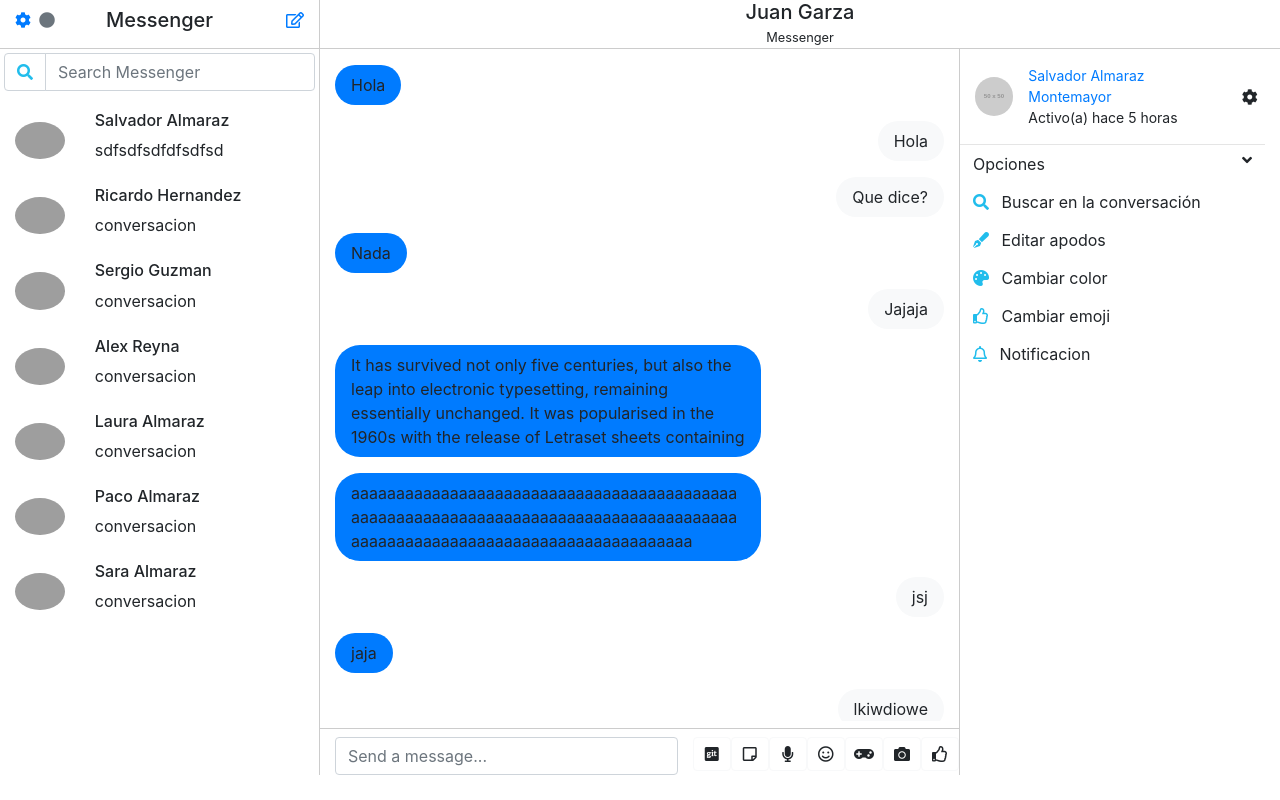
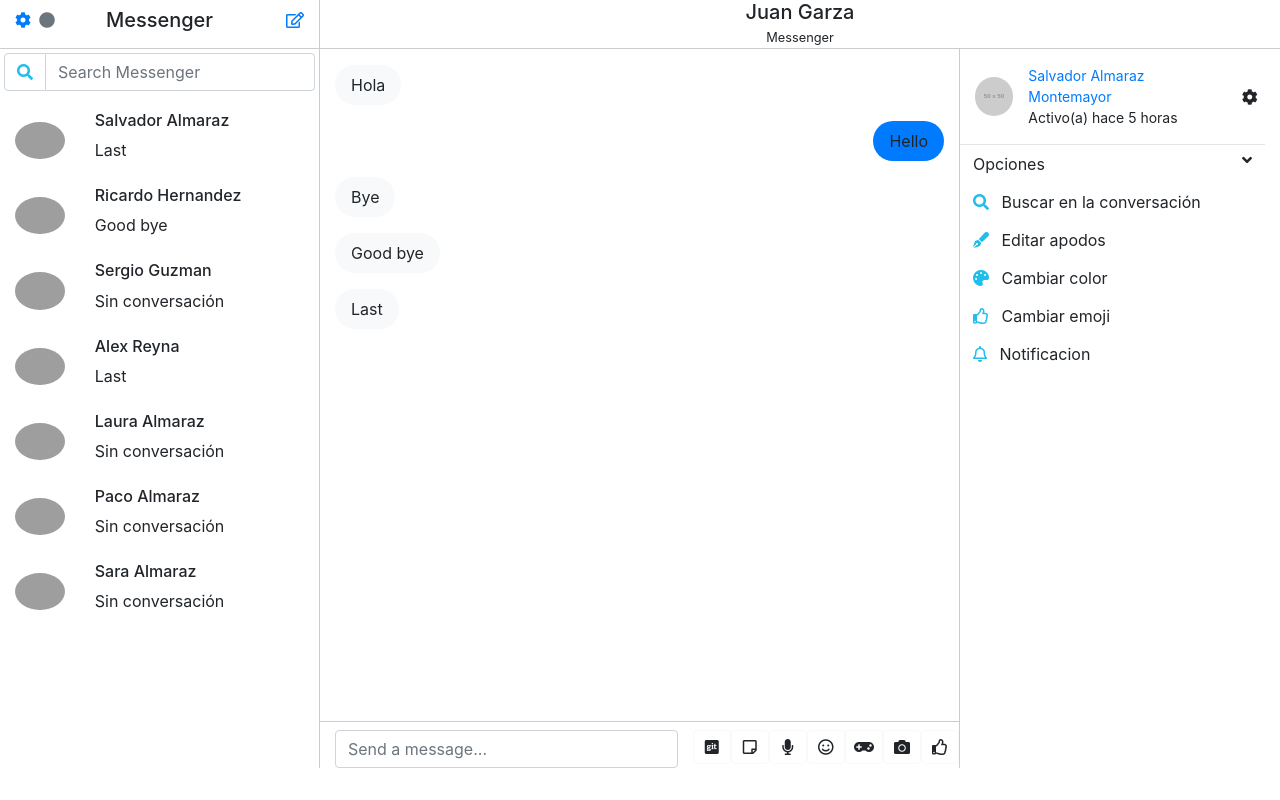
Before and after one commit to checo612/MessengerFacebook, an Angular app: page /mensaje/1/1 in a window 1280 px wide. Before the commit this address led to /. Built offline with nearby package versions, Linux system fonts and the light colour scheme; grey boxes are pictures that could not be loaded.

Commit message:
Get last menssage in conversation

```diff
--- a/src/app/app-routing.module.ts
+++ b/src/app/app-routing.module.ts
@@ -1,9 +1,12 @@
 import { NgModule } from '@angular/core';
 import { Routes, RouterModule } from '@angular/router';
+import { MensajesComponent } from './components/mensajes/mensajes.component';
 import { ChatMensajesComponent } from './components/chat-mensajes/chat-mensajes.component';
 
 const routes: Routes = [
-  { path: 'mensaje/:user', component: ChatMensajesComponent }
+  // { path: 'mensaje/:user/:id', component: MensajesComponent }
+  { path: 'mensaje', component: MensajesComponent},
+  { path: 'mensaje/:user/:id', component: MensajesComponent}
 ];
 
 @NgModule({
--- a/src/app/app.component.html
+++ b/src/app/app.component.html
@@ -13,7 +13,7 @@
     <div class="col-md-9 col-xs-12">
       <div class="row">
         <div class="col-md-8 col-xs-12"  style="border-right: 1px solid; border-color: #cccccc">
-            <app-mensajes></app-mensajes>
+            <router-outlet></router-outlet>
         </div>
         <div class="col-md-4 col-xs-12 padingCol">
           <app-info></app-info>
@@ -22,4 +22,3 @@
     </div>
   </div>
 </div>
-<router-outlet></router-outlet>
--- a/src/app/components/chat-mensajes/chat-mensajes.component.html
+++ b/src/app/components/chat-mensajes/chat-mensajes.component.html
@@ -1,12 +1,14 @@
 <div class="row">
-  <div class="col py-3" [ngStyle]=" { 'overflow-y': 'scroll', 'height': '84vh' }">
-    <div class="row " *ngFor="let m of Mensajes">
-      <div class="col ">
-        <p *ngIf="m.Id=='1'"  class="bg-primary p-2 pr-3 pl-3" style="border-radius: 25px; float: left;">
-          <span style=" word-wrap: break-word;">{{m.Mensajes}}</span>
+  <div class="col py-3" [ngStyle]=" { 'overflow-y': 'scroll', 'height': '84vh' }" >
+    <div class="row" *ngFor="let mensaje of getMensajes()">
+      <div class="col">
+        <p *ngIf="mensaje.id_receptor==getIdUser()"
+            class="bg-primary p-2 pr-3 pl-3" style="border-radius: 25px; float: right;">
+            <span style=" word-wrap: break-word;">{{mensaje.mensaje}}</span>
         </p>
-        <p class="bg-light p-2 pr-3 pl-3 text-right" *ngIf="m.Id=='2'"  style="border-radius: 25px; float: right;">
-          <span style=" word-wrap: break-word;">{{m.Mensajes}}</span>
+        <p *ngIf="mensaje.id_emisor==getIdUser()"
+            class="bg-light p-2 pr-3 pl-3 text-right" style="border-radius: 25px; float: left;">
+            <span style=" word-wrap: break-word;">{{mensaje.mensaje}}</span>
         </p>
       </div>
     </div>
--- a/src/app/components/chat-mensajes/chat-mensajes.component.ts
+++ b/src/app/components/chat-mensajes/chat-mensajes.component.ts
@@ -1,4 +1,6 @@
 import { Component, OnInit } from '@angular/core';
+import { ActivatedRoute } from '@angular/router';
+import { UsuariosService } from '../../services/usuarios.service';
 
 @Component({
   selector: 'app-chat-mensajes',
@@ -6,30 +8,19 @@
   styleUrls: ['./chat-mensajes.component.css']
 })
 export class ChatMensajesComponent implements OnInit {
-
-  constructor() { }
-  Mensajes = [
-    { Id: '1', Mensajes: 'Hola' },
-    { Id: '2', Mensajes: 'Hola' },
-    { Id: '2', Mensajes: 'Que dice?' },
-    { Id: '1', Mensajes: 'Nada' },
-    { Id: '2', Mensajes: 'Jajaja' },
-    { Id: '1', Mensajes: 'It has survived not only five centuries, but also the leap into electronic typesetting, remaining essentially unchanged. It was popularised in the 1960s with the release of Letraset sheets containing' },
-    { Id: '1', Mensajes: 'aaaaaaaaaaaaaaaaaaaaaaaaaaaaaaaaaaaaaaaaaaaaaaaaaaaaaaaaaaaaaaaaaaaaaaaaaaaaaaaaaaaaaaaaaaaaaaaaaaaaaaaaaaaaaaaaaaaaaaaaaaaa' },
-    { Id: '2', Mensajes: 'jsj' },
-    { Id: '1', Mensajes: 'jaja' },
-    { Id: '2', Mensajes: 'lkiwdiowe' },
-    { Id: '2', Mensajes: 'lkiwdiowe' },
-    { Id: '1', Mensajes: 'mensajea' },
-    { Id: '1', Mensajes: 'asadsadfsadf' },
-    { Id: '2', Mensajes: 'lkiwdiowe' },
-    { Id: '1', Mensajes: 'mensajeasdasadssadfsadf' },
-    { Id: '1', Mensajes: 'asadsadfsadf' },
-    { Id: '2', Mensajes: 'lkiwdiowe' },
-    { Id: '1', Mensajes: 'mensajeasdasadssadfsadf' },
-    { Id: '1', Mensajes: 'asadsadfsadf' }];
+  public idUser: string;
+  constructor(private route: ActivatedRoute, private mensajesService: UsuariosService) { }
 
   ngOnInit() {
   }
 
+  getIdUser() {
+    this.idUser = this.route.snapshot.paramMap.get('id');
+    return this.idUser;
+  }
+
+  public getMensajes() {
+    return this.mensajesService.getMensajes();
+  }
+
 }
--- a/src/app/components/info/info.component.ts
+++ b/src/app/components/info/info.component.ts
@@ -6,7 +6,6 @@
   styleUrls: ['./info.component.css']
 })
 export class InfoComponent implements OnInit {
-
   constructor() { }
 
   ngOnInit() {
@@ -20,7 +19,6 @@
     }
     else {
       this.img = "fas fa-angle-down mt-auto mb-auto float-right";
-
     }
   }
 
--- a/src/app/components/mensajes/mensajes.component.html
+++ b/src/app/components/mensajes/mensajes.component.html
@@ -1,12 +1,13 @@
 <div>
   <div class="row">
-    <div class="col-12" [ngStyle]=" { 'overflow-y': 'scroll', 'height': '84.9vh' }">
+    <div class="col-12">
       <app-chat-mensajes></app-chat-mensajes>
     </div>
   </div>
   <div class="row pt-2" style="border-top: 1px solid; border-color: #cccccc;">
     <div class="col-md-7 col-xs-12">
-      <input type="text" class="form-control" placeholder="Send a message...">
+      <input type="text" [(ngModel)]="mensaje" (keyup.enter)="sendMensaje()"
+            class="form-control" placeholder="Send a message...">
     </div>
 
     <div class="col-md-5 col-xs-12 ">
@@ -33,8 +34,6 @@
           <i class="far fa-thumbs-up"></i>
         </button>
       </div>
-
     </div>
   </div>
-
 </div>
--- a/src/app/components/mensajes/mensajes.component.ts
+++ b/src/app/components/mensajes/mensajes.component.ts
@@ -1,4 +1,6 @@
 import { Component, OnInit } from '@angular/core';
+import { ActivatedRoute } from '@angular/router';
+import { UsuariosService } from '../../services/usuarios.service';
 
 @Component({
   selector: 'app-mensajes',
@@ -6,10 +8,27 @@
   styleUrls: ['./mensajes.component.css']
 })
 export class MensajesComponent implements OnInit {
-
-  constructor() { }
+  id_emisor: string;
+  mensaje: string;
+  mensajeObject: any;
+  constructor(private route: ActivatedRoute, private mensajesService: UsuariosService) { }
 
   ngOnInit() {
   }
 
+  private formMensaje() {
+    this.id_emisor = this.route.snapshot.paramMap.get('id');
+    this.mensajeObject = { id_emisor: 10, id_receptor: this.id_emisor, mensaje: this.mensaje };
+    return this.mensajeObject;
+  }
+
+  public sendMensaje() {
+    if (!this.mensaje || /^\s*$/.test(this.mensaje)) {
+      return false;
+    } else {
+    this.mensajesService.postMensaje(this.formMensaje());
+    this.mensaje = '';
+    }
+  }
+
 }
--- a/src/app/components/usuarios/usuarios.component.html
+++ b/src/app/components/usuarios/usuarios.component.html
@@ -7,19 +7,21 @@
           <i class="fas fa-search"></i>
         </div>
       </div>
-      <input type="text" [(ngModel)]="filtro" class="form-control" id="inlineFormInputGroup" placeholder="Search Messenger">
+      <input type="text" [(ngModel)]="filtro" class="form-control" id="inlineFormInputGroup"
+      placeholder="Search Messenger">
     </div>
   </div>
 </div>
 <div class="row">
   <div class="col" [ngStyle]=" { 'overflow-y': 'scroll', 'height': '83vh' }">
-    <div role="button" routerLink="/mensaje/{{user.Nombre | userpiper}}"  class="row hover" *ngFor="let user of Usuarios | filtroUsuarios : filtro">
+    <div role="button" [routerLink]="['/mensaje', user.nombre, user.id]"  class="row hover"
+    *ngFor="let user of getUsuarios() | filtroUsuarios : filtro">
       <div class="col-3 mt-auto mb-auto">
         <img src="https://www.w3schools.com/howto/img_avatar.png" alt="" class="img-fluid imgUser">
       </div>
-      <div class="col-9 ">
-          <h6 class="pt-2">{{user.Nombre | titlecase}}</h6>
-          <p>{{user.Conversacion}}</p>
+      <div class="col-9">
+          <h6 class="pt-2">{{user.nombre | titlecase}} {{user.apellido | titlecase}}</h6>
+          <p>{{ getLastMensaje(user.id) }}</p>
       </div>
     </div>
   </div>
--- a/src/app/components/usuarios/usuarios.component.ts
+++ b/src/app/components/usuarios/usuarios.component.ts
@@ -1,22 +1,38 @@
-import { Component, OnInit, ViewChildren, ViewChild } from '@angular/core';
+import { Component, OnInit, OnChanges } from '@angular/core';
+import { ActivatedRoute } from '@angular/router';
+import { UsuariosService } from '../../services/usuarios.service';
+import { Key } from '../../../../node_modules/protractor';
+
 @Component({
   selector: 'app-usuarios',
   templateUrl: './usuarios.component.html',
   styleUrls: ['./usuarios.component.css']
 })
-export class UsuariosComponent implements OnInit {
-  Usuarios = [
-  {Nombre: 'Salvador almaraz', Conversacion: 'sdfsdfsdfdfsdfsd'},
-  {Nombre: 'Ricardo Hernandez', Conversacion: 'conversacion'},
-  {Nombre: 'Sergio guzman', Conversacion: 'conversacion'},
-  {Nombre: 'Alex Reyna', Conversacion: 'conversacion'},
-  {Nombre: 'Laura almaraz', Conversacion: 'conversacion'},
-  {Nombre: 'Paco almaraz', Conversacion: 'conversacion'},
-  {Nombre: 'Sara almaraz', Conversacion: 'conversacion'}
-  ];
+export class UsuariosComponent implements OnInit, OnChanges {
   filtro: string;
-  constructor() {
-  }
+  getMensaje: any;
+  lastMensaje: string;
+
+  constructor(private route: ActivatedRoute, private usuariosService: UsuariosService) {}
+
   ngOnInit() {
   }
+
+  ngOnChanges() {
+  }
+
+  public getUsuarios() {
+    return this.usuariosService.getUsuarios();
+  }
+
+
+  public getLastMensaje(id) {
+    this.getMensaje = this.usuariosService.getLastMensaje(id);
+    if (this.getMensaje === 'undefined') {
+      this.lastMensaje = 'Sin conversación';
+      return this.lastMensaje;
+    } else {
+      return this.getMensaje.mensaje;
+    }
+  }
 }
--- a/src/app/pipes/filtro-usuarios.pipe.ts
+++ b/src/app/pipes/filtro-usuarios.pipe.ts
@@ -4,7 +4,7 @@
   name: 'filtroUsuarios'
 })
 export class FiltroUsuariosPipe implements PipeTransform {
-
+  fullName: string;
   transform(value: any, args?: any): any {
     if (!args) {
       return value;
@@ -12,7 +12,10 @@
       args = args.toLowerCase();
     }
     return value.filter(x => {
-      return (x.Nombre.toLowerCase()).startsWith(args) === true;
+      this.fullName = x.nombre + ' ' + x.apellido;
+      return (x.nombre.toLowerCase()).startsWith(args) ||
+      (x.apellido.toLowerCase()).startsWith(args) ||
+      (this.fullName.toLowerCase()).startsWith(args) === true;
     });
   }
 
--- /dev/null
+++ b/src/app/services/usuarios.service.ts
@@ -0,0 +1,47 @@
+import { Injectable } from '@angular/core';
+
+@Injectable({
+  providedIn: 'root'
+})
+export class UsuariosService {
+  lastReceptor: any[];
+  lastEmisor: any[];
+  private usuarios: any[] = [
+    {id: 1, nombre: 'Salvador', apellido: 'almaraz'},
+    {id: 2, nombre: 'Ricardo', apellido: 'Hernandez'},
+    {id: 3, nombre: 'Sergio', apellido: 'guzman'},
+    {id: 4, nombre: 'Alex', apellido: 'Reyna'},
+    {id: 5, nombre: 'Laura', apellido: 'almaraz'},
+    {id: 6, nombre: 'Paco', apellido: 'almaraz'},
+    {id: 7, nombre: 'Sara', apellido: 'almaraz'}
+  ];
+  public mensajes: any[] = [
+    {id_emisor: 1, id_receptor: 2, mensaje: 'Hola'},
+    {id_emisor: 2, id_receptor: 1, mensaje: 'Hello'},
+    {id_emisor: 1, id_receptor: 2, mensaje: 'Bye'},
+    {id_emisor: 1, id_receptor: 2, mensaje: 'Good bye'},
+    {id_emisor: 1, id_receptor: 4, mensaje: 'Last'}
+  ];
+  constructor() { }
+
+  public getUsuarios(): any[] {
+    return this.usuarios;
+  }
+
+  public getMensajes(): any[] {
+    return this.mensajes;
+  }
+
+  public getLastMensaje(id: number) {
+    this.lastReceptor = this.mensajes.filter(x => x.id_receptor === id || x.id_emisor === id);
+    if (typeof this.lastReceptor[this.lastReceptor.length - 1] === 'undefined') {
+      return 'undefined';
+    } else {
+      return this.lastReceptor[this.lastReceptor.length - 1];
+    }
+  }
+
+  public postMensaje(mensaje: any) {
+    this.mensajes.push(mensaje);
+  }
+}
```
Also changed, not shown: 1 other file (tests, documents, lock files or other folders).
